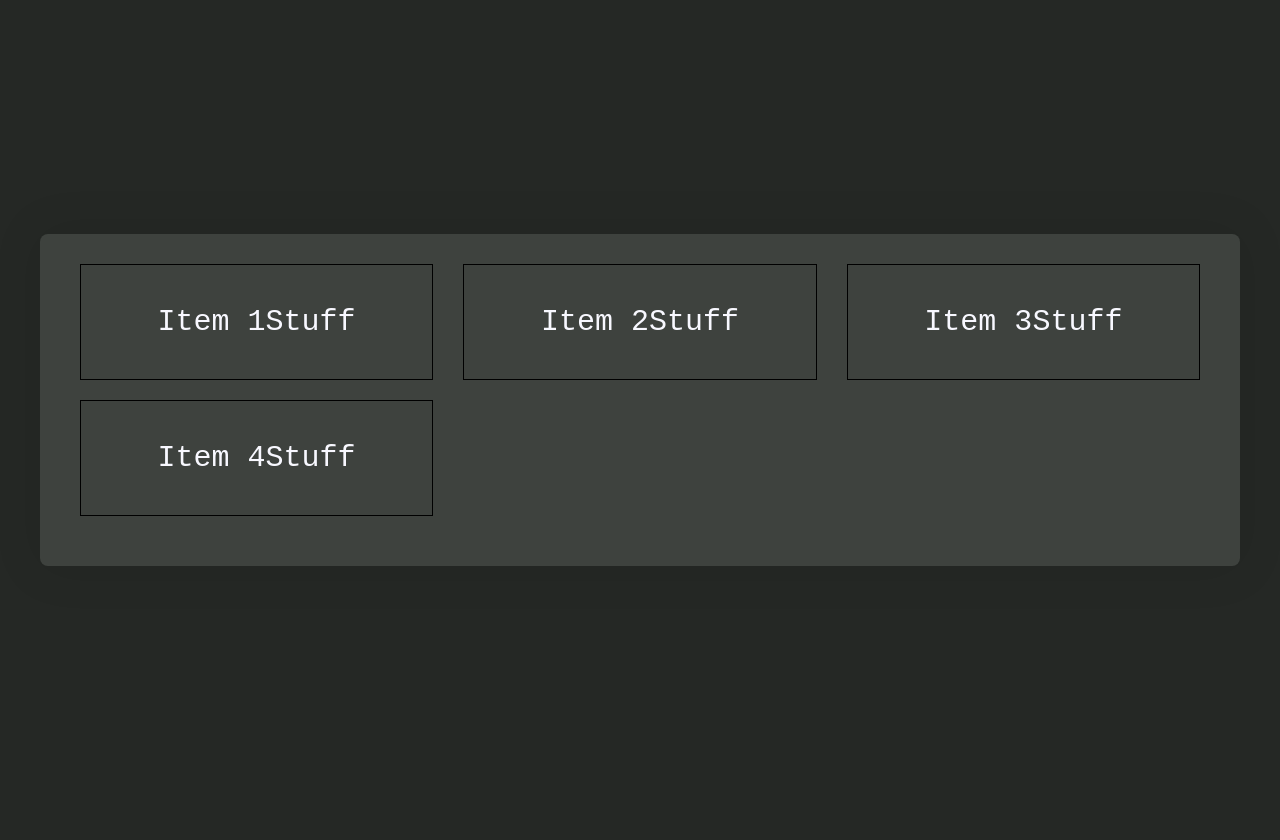
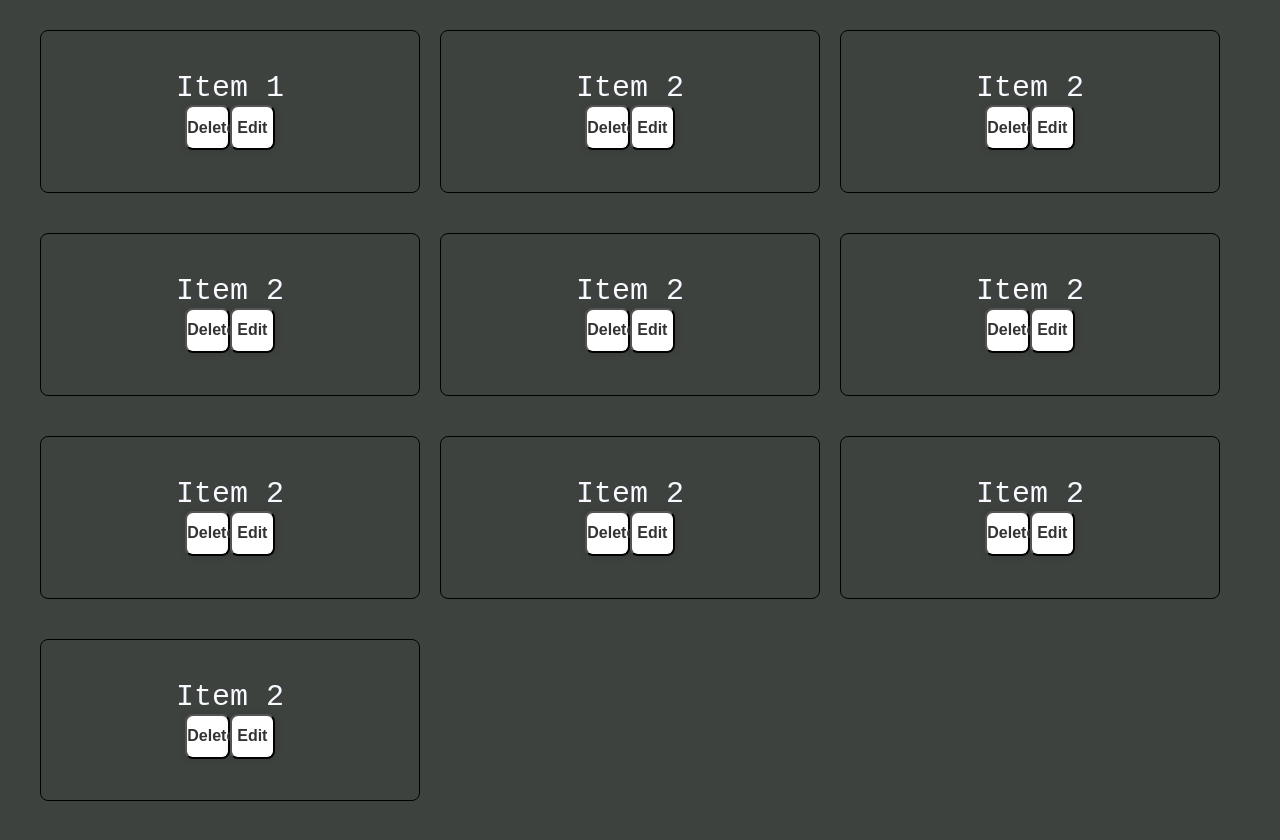
Before and after one commit to camsent/CS230Project4, a React (Vite) app in the folder FrontEnd/frontend-study-app/: page /home in a window 1280 px wide. Shown: the top 840 px of the page. Before the commit the page ends 800 px from the top, so only its background shows below. Built offline with nearby package versions, Linux system fonts and the light colour scheme.

Commit message:
home page improvements

```diff
--- a/FrontEnd/frontend-study-app/src/components/HomePage.css
+++ b/FrontEnd/frontend-study-app/src/components/HomePage.css
@@ -1,13 +1,42 @@
-.wrapper {
+.container {
+    display: flex;
+    flex-wrap: wrap;
+    justify-content: flex-start;
+    gap: 20px;
+    align-items: flex-start;
     background: hsl(124 3.2% 25.1%);
     color: ghostwhite;
-    border-radius: 8px;
+    border-radius: 0;
     padding: 30px 40px;
     box-shadow: 0 0 50px rgba(0, 0, 0, .1);
+    box-sizing: border-box;
+}
+.container div {
+    flex: 0 0 calc(33.333% - 20px);
+    margin-bottom: 20px;
+    border: 1px solid black;
+    border-radius: 8px;
+    padding: 40px;
+    aspect-ratio: 7 / 3;
+    font-size: 30px;
+    text-align: center;
+    transition: box-shadow 0.3s ease-in-out;
 }
 
-.wrapper h1 {
-    font-size: 36px;
+.container div:hover {
+  box-shadow: 0 0 15px rgba(0, 255, 255, 0.8); /* Cyan glow on hover */
+}
+
+button {
+    width: 15%;
+    height: 45px;
+    background: #fff;
+    border-radius: 8px;
+    box-shadow: 0 0 10px rgba(0, 0, 0, .1);
+    cursor: pointer;
+    font-size: 16px;
+    color: #333;
+    font-weight: 700;
     text-align: center;
 }
 
@@ -42,56 +71,3 @@
     font-size: 16px;
     color: #333;
 }
-
-.wrapper button {
-    width: 50%;
-    height: 45px;
-    background: #fff;
-    border-radius: 8px;
-    box-shadow: 0 0 10px rgba(0, 0, 0, .1);
-    cursor: pointer;
-    font-size: 16px;
-    color: #333;
-    font-weight: 700;
-    text-align: center;
-}
-
-.wrapper .register-link {
-    font-size: 14.5px;
-    text-align: center;
-    margin: 20px 0 15px;
-}
-
-.register-link p a {
-    color: #fff;
-    text-decoration: none;
-    font-weight: 600;
-}
-
-.register-link p  a:hover {
-    text-decoration: underline;
-}
-
-.container {
-    display: flex;
-    flex-wrap: wrap;
-    justify-content: space-between;
-    background: hsl(124 3.2% 25.1%);
-    color: ghostwhite;
-    border-radius: 8px;
-    padding: 30px 40px;
-    box-shadow: 0 0 50px rgba(0, 0, 0, .1);
-}
-.container div {
-    flex: 0 0 calc(33.333% - 20px);
-    margin-bottom: 20px;
-    border: 1px solid black;
-    padding: 40px;
-    font-size: 30px;
-    text-align: center;
-    transition: box-shadow 0.3s ease-in-out;
-}
-
-.container div:hover {
-  box-shadow: 0 0 15px rgba(0, 255, 255, 0.8); /* Cyan glow on hover */
-}
--- a/FrontEnd/frontend-study-app/src/components/HomePage.jsx
+++ b/FrontEnd/frontend-study-app/src/components/HomePage.jsx
@@ -5,8 +5,15 @@ import { FaUser, FaLock } from "react-icons/fa"
 const myData = [
   { id: 1, content: "Item 1" },
   { id: 2, content: "Item 2" },
-  { id: 3, content: "Item 3" },
-  { id: 4, content: "Item 4" },
+  { id: 2, content: "Item 2" },
+  { id: 2, content: "Item 2" },
+  { id: 2, content: "Item 2" },
+  { id: 2, content: "Item 2" },
+  { id: 2, content: "Item 2" },
+  { id: 2, content: "Item 2" },
+  { id: 2, content: "Item 2" },
+  { id: 2, content: "Item 2" },
+
 ];
 
 const HomePage = () => {
@@ -15,7 +22,9 @@ const HomePage = () => {
       {myData.map((item) => (
         <div key={item.id} className="stuff">
           {item.content}
-          Stuff
+          <br></br>
+          <button>Delete</button>
+          <button>Edit</button>
         </div>
       ))}
     </div>
```
